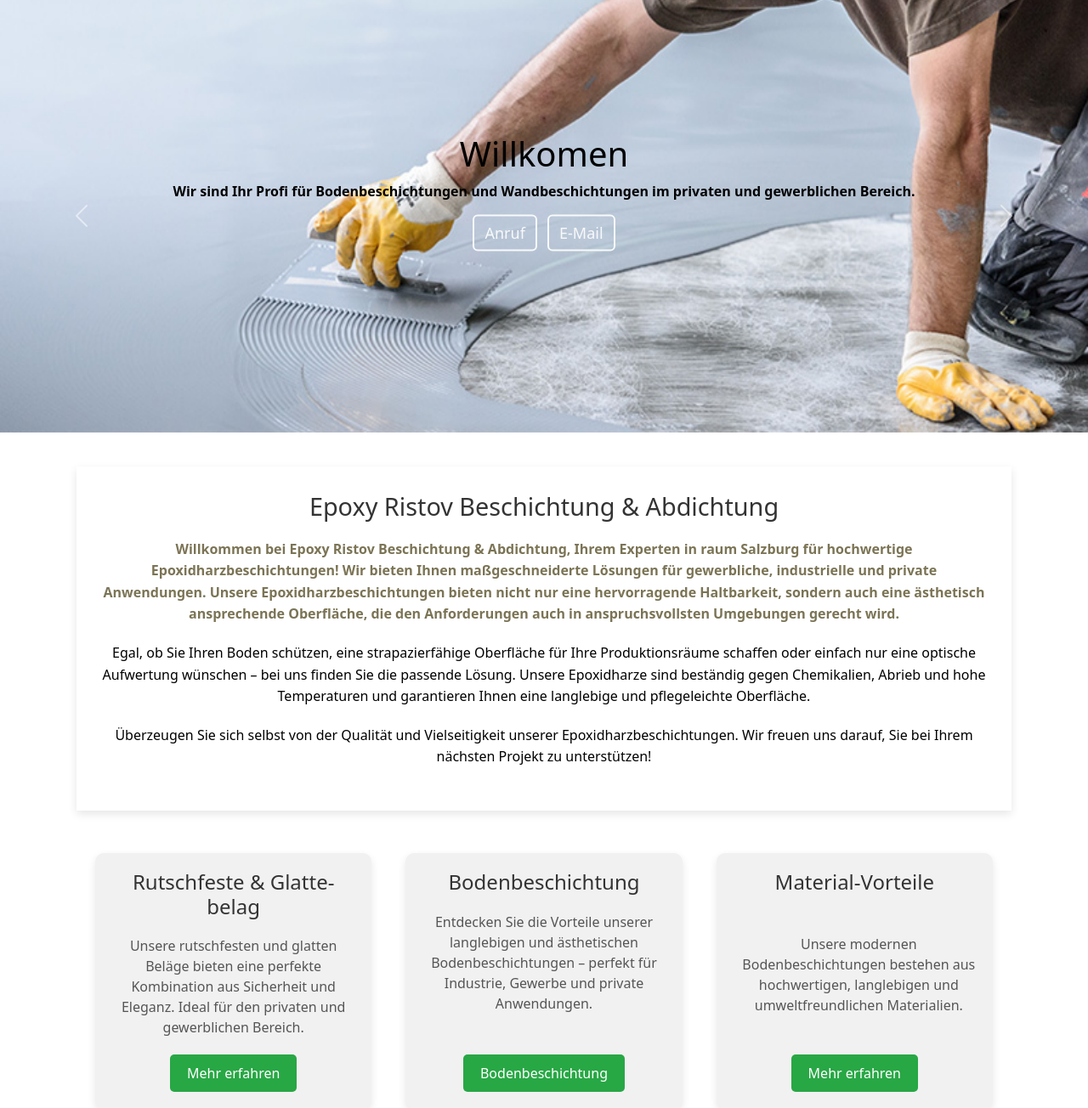
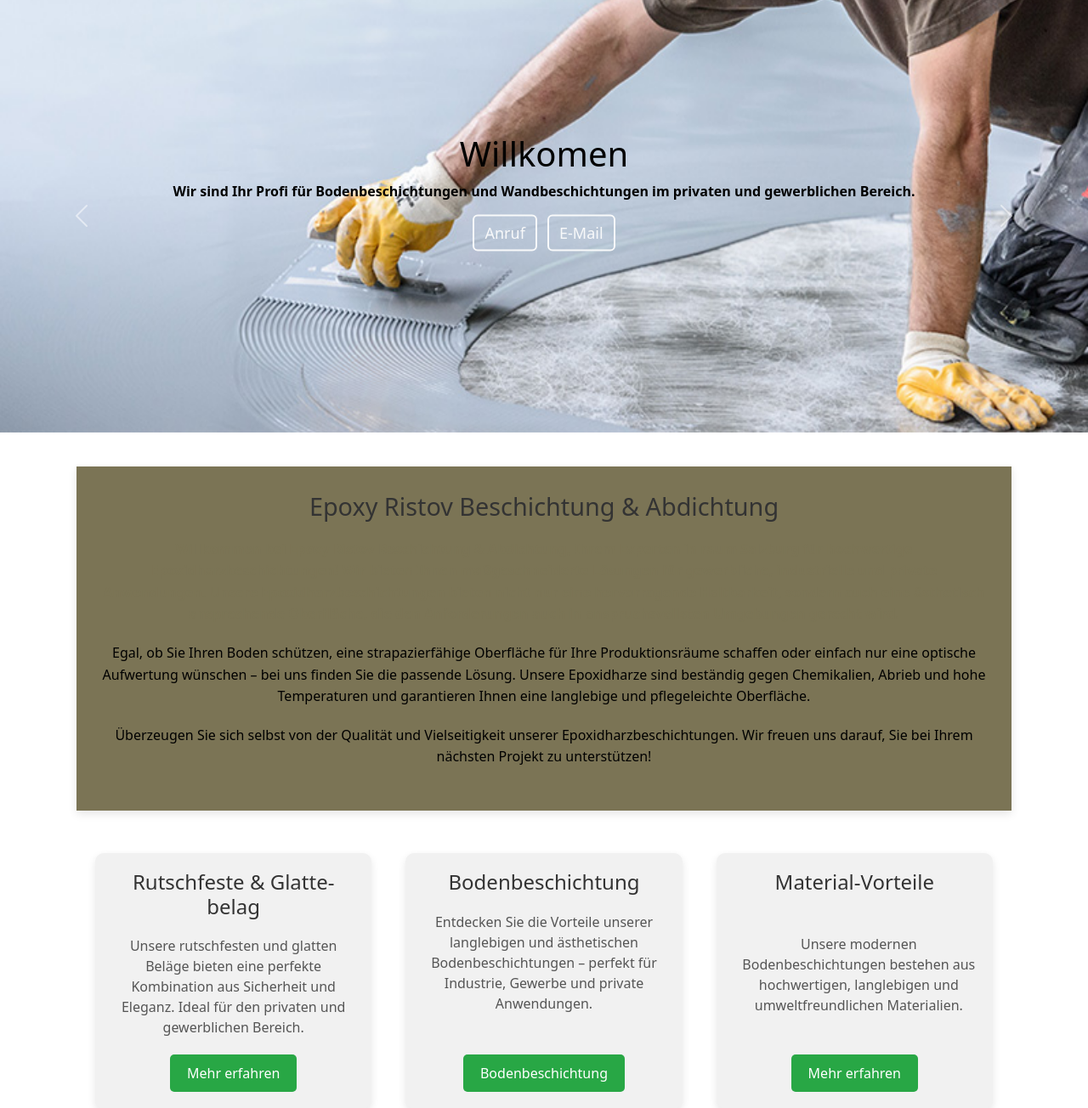
Before and after one commit to MarijanRistov/Epoxy_Ristov, a Django app: page / in a window 1280 px wide; the page is wider, and only the part inside the window is pictured. Shown: the part 129-1433 px from the top of that part at 85% size. Run offline with Django 5.2, Linux system fonts and the light colour scheme; some libraries are stand-ins or nearby versions.

Commit message:
Update index.html

```diff
--- a/templates/index.html
+++ b/templates/index.html
@@ -12,6 +12,19 @@
     <meta name="viewport" content="width=device-width, initial-scale=1">
 
  <style>
+/* Пример за користење на темно златна боја на позадина */
+.dark-gold-bg {
+    background-color: #7b7455; /* Темно златна боја */
+}
+
+/* Пример како да се примени на конкретни елементи */
+.custom-container, .text-container, .three-columns .column {
+    background-color: #7b7455; /* Темно златна боја */
+    color: white; /* Боја на текстот за добар контраст */
+}
+
+
+
 /* Општи стилови */
 .carousel-caption {
     top: 50%;
```
